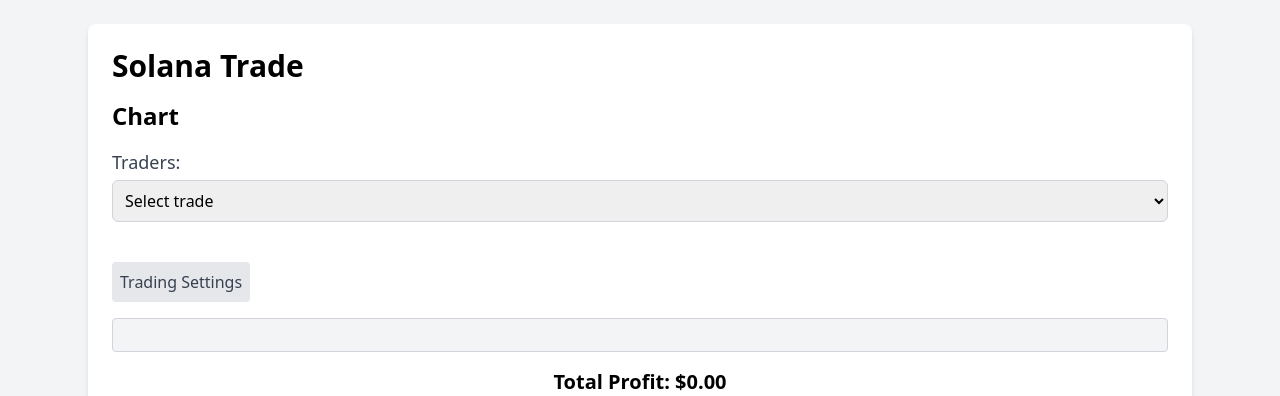
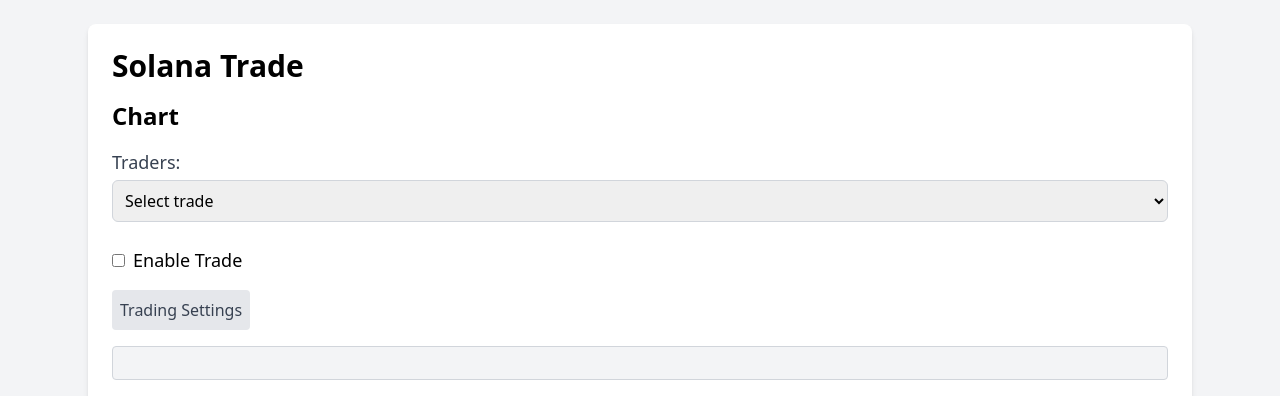
Before and after one commit to alexmudrak/solana-trader, a FastAPI app: page / in a window 1280 px wide. Shown: the top 396 px of the page. Run offline with FastAPI, Linux system fonts and the light colour scheme; data that the repository does not hold is empty; some libraries are stand-ins or nearby versions.

Commit message:
feat: add auto buy/sell fields and enable pair trader

```diff
--- a/templates/chart.html
+++ b/templates/chart.html
@@ -65,29 +65,42 @@
             </div>
         </form>
     </div>
+    <div class="mt-4">
+        <label for="is-active-trade" class="flex items-center">
+            <input type="hidden" id="is-active-value" name="is_active" value="" />
+            <input type="checkbox"
+                   id="is-active-trade"
+                   class="mr-2"
+                   hx-patch="/api/v1/pairs/is_active"
+                   hx-ext='json-enc'
+                   hx-target="#message"
+                   hx-include="#is-active-value" />
+            <span class="text-lg">Enable Trade</span>
+        </label>
+    </div>
     <button class="collapsible mt-4 p-2 bg-gray-200 text-gray-700 rounded">Trading Settings</button>
     <div id="trading-settings-form"
-         class="content ууmt-4"
+         class="content mt-4 bg-neutral-50 p-6 rounded-lg shadow-md"
          style="display:none">
         <form id="settings-form" hx-patch="" hx-target="#message" hx-ext='json-enc'>
-            <div class="grid grid-cols-2 gap-4">
+            <div class="grid grid-cols-1 md:grid-cols-2 gap-6">
                 <div>
                     <label for="take-profit" class="block text-lg font-medium text-gray-700">Take Profit Percentage:</label>
                     <input type="number"
                            step="0.01"
                            id="take-profit"
                            name="take_profit_percentage"
-                           class="mt-1 block w-full p-2 border border-gray-300 rounded-md"
+                           class="mt-1 block w-full p-3 border border-gray-300 rounded-md focus:outline-none focus:ring focus:ring-blue-500 transition"
                            placeholder="Enter take profit percentage"
                            value="" />
                 </div>
                 <div>
                     <label for="stop-loss" class="block text-lg font-medium text-gray-700">Stop Loss Percentage:</label>
                     <input type="number"
-                           step="0.001"
+                           step="0.01"
                            id="stop-loss"
                            name="stop_loss_percentage"
-                           class="mt-1 block w-full p-2 border border-gray-300 rounded-md"
+                           class="mt-1 block w-full p-3 border border-gray-300 rounded-md focus:outline-none focus:ring focus:ring-blue-500 transition"
                            placeholder="Enter stop loss percentage"
                            value="" />
                 </div>
@@ -96,7 +109,7 @@
                     <input type="number"
                            id="short-ema"
                            name="short_ema_time_period"
-                           class="mt-1 block w-full p-2 border border-gray-300 rounded-md"
+                           class="mt-1 block w-full p-3 border border-gray-300 rounded-md focus:outline-none focus:ring focus:ring-blue-500 transition"
                            placeholder="Enter short EMA period"
                            value="" />
                 </div>
@@ -105,7 +118,7 @@
                     <input type="number"
                            id="long-ema"
                            name="long_ema_time_period"
-                           class="mt-1 block w-full p-2 border border-gray-300 rounded-md"
+                           class="mt-1 block w-full p-3 border border-gray-300 rounded-md focus:outline-none focus:ring focus:ring-blue-500 transition"
                            placeholder="Enter long EMA period"
                            value="" />
                 </div>
@@ -114,7 +127,7 @@
                     <input type="number"
                            id="rsi-buy"
                            name="rsi_buy_threshold"
-                           class="mt-1 block w-full p-2 border border-gray-300 rounded-md"
+                           class="mt-1 block w-full p-3 border border-gray-300 rounded-md focus:outline-none focus:ring focus:ring-blue-500 transition"
                            placeholder="Enter RSI buy threshold"
                            value="" />
                 </div>
@@ -123,7 +136,7 @@
                     <input type="number"
                            id="rsi-sell"
                            name="rsi_sell_threshold"
-                           class="mt-1 block w-full p-2 border border-gray-300 rounded-md"
+                           class="mt-1 block w-full p-3 border border-gray-300 rounded-md focus:outline-none focus:ring focus:ring-blue-500 transition"
                            placeholder="Enter RSI sell threshold"
                            value="" />
                 </div>
@@ -132,7 +145,7 @@
                     <input type="number"
                            id="rsi-period"
                            name="rsi_time_period"
-                           class="mt-1 block w-full p-2 border border-gray-300 rounded-md"
+                           class="mt-1 block w-full p-3 border border-gray-300 rounded-md focus:outline-none focus:ring focus:ring-blue-500 transition"
                            placeholder="Enter RSI time period"
                            value="" />
                 </div>
@@ -142,7 +155,7 @@
                            step="0.01"
                            id="buy-amount"
                            name="buy_amount"
-                           class="mt-1 block w-full p-2 border border-gray-300 rounded-md"
+                           class="mt-1 block w-full p-3 border border-gray-300 rounded-md focus:outline-none focus:ring focus:ring-blue-500 transition"
                            placeholder="Enter buy amount"
                            value="" />
                 </div>
@@ -151,10 +164,36 @@
                     <input type="number"
                            id="max-orders"
                            name="buy_max_orders_threshold"
-                           class="mt-1 block w-full p-2 border border-gray-300 rounded-md"
+                           class="mt-1 block w-full p-3 border border-gray-300 rounded-md focus:outline-none focus:ring focus:ring-blue-500 transition"
                            placeholder="Enter max orders threshold"
                            value="" />
                 </div>
+            </div>
+            <div class="mt-4">
+                <label for="auto-buy" class="flex items-center">
+                    <input type="hidden"
+                           id="auto-buy-value"
+                           name="auto_buy_enabled"
+                           value="false" />
+                    <input type="checkbox"
+                           id="auto-buy"
+                           class="mr-2"
+                           onchange="updateHiddenSettingsValue('auto-buy', 'auto-buy-value')" />
+                    <span class="text-lg">Enable Automatic Buying</span>
+                </label>
+            </div>
+            <div class="mt-4">
+                <label for="auto-sell" class="flex items-center">
+                    <input type="hidden"
+                           id="auto-sell-value"
+                           name="auto_sell_enabled"
+                           value="false" />
+                    <input type="checkbox"
+                           id="auto-sell"
+                           class="mr-2"
+                           onchange="updateHiddenSettingsValue('auto-sell', 'auto-sell-value')" />
+                    <span class="text-lg">Enable Automatic Selling</span>
+                </label>
             </div>
             <button type="submit" class="mt-4 p-2 bg-blue-500 text-white rounded">Save Settings</button>
         </form>
--- a/templates/static/script.js
+++ b/templates/static/script.js
@@ -3,6 +3,7 @@
 const PRICES_ENDPOINT = `${API_BASE_URL}/prices`
 const ORDERS_ENDPOINT = `${API_BASE_URL}/orders`
 const PAIRS_API_ENDPOINT = `${API_BASE_URL}/pairs`
+const CHANGE_ACTIVE_PAIR_API_ENDPOINT = `${PAIRS_API_ENDPOINT}/change_active`
 const SETTINGS_ENDPOINT = `${PAIRS_API_ENDPOINT}/settings`
 
 let chart = null
@@ -33,6 +34,7 @@
     data.forEach((pair) => {
         tradingSettings[pair.id] = pair.trading_setting
         tradingPairs[pair.id] = {
+            is_active: pair.is_active,
             from_token: pair.from_token.name,
             to_token: pair.to_token.name,
         }
@@ -222,6 +224,13 @@
     }
 }
 
+function updateHiddenSettingsValue(checkboxId, hiddenInputId) {
+    const checkbox = document.getElementById(checkboxId)
+    const hiddenInput = document.getElementById(hiddenInputId)
+
+    hiddenInput.value = checkbox.checked ? 'true' : 'false'
+}
+
 async function renderTable(currentPrice, orders_data) {
     if (!selectedToken) {
         console.warn('No token selected')
@@ -291,6 +300,21 @@
         return
     }
     const settings = tradingSettings[selectedToken]
+    const pair_settings = tradingPairs[selectedToken]
+
+    if (pair_settings) {
+        const checkbox = document.getElementById('is-active-trade')
+        const checkbox_value = document.getElementById('is-active-value')
+        if (checkbox) {
+            checkbox.setAttribute(
+                'hx-patch',
+                `${CHANGE_ACTIVE_PAIR_API_ENDPOINT}/${selectedToken}`,
+            )
+            checkbox.checked = pair_settings.is_active
+            checkbox_value.value = !pair_settings.is_active
+            htmx.process(checkbox)
+        }
+    }
 
     if (settings) {
         document.getElementById('take-profit').value =
@@ -302,6 +326,11 @@
         document.getElementById('rsi-sell').value = settings.rsi_sell_threshold
         document.getElementById('rsi-period').value = settings.rsi_time_period
         document.getElementById('buy-amount').value = settings.buy_amount
+        document.getElementById('auto-buy').checked = settings.auto_buy_enabled
+        document.getElementById('auto-sell').checked = settings.auto_sell_enabled
+        document.getElementById('auto-buy-value').value = settings.auto_buy_enabled
+        document.getElementById('auto-sell-value').value =
+            settings.auto_sell_enabled
         document.getElementById('max-orders').value =
             settings.buy_max_orders_threshold
         const form = document.getElementById('settings-form')
@@ -329,8 +358,8 @@
     const collapsibleButton = document.querySelector('.collapsible')
     const content = document.querySelector('.content')
 
-    collapsibleButton.addEventListener('click', () => {
-        fetchPairs()
+    collapsibleButton.addEventListener('click', async () => {
+        await fetchPairs()
         renderPairSettings()
         if (content.style.display === 'block') {
             content.style.display = 'none'
@@ -338,4 +367,11 @@
             content.style.display = 'block'
         }
     })
+
+    const checkbox = document.getElementById('is-active-trade')
+    const hiddenInput = document.getElementById('is-active-value')
+
+    checkbox.addEventListener('change', () => {
+        hiddenInput.value = checkbox.checked ? 'true' : 'false'
+    })
 })
```
